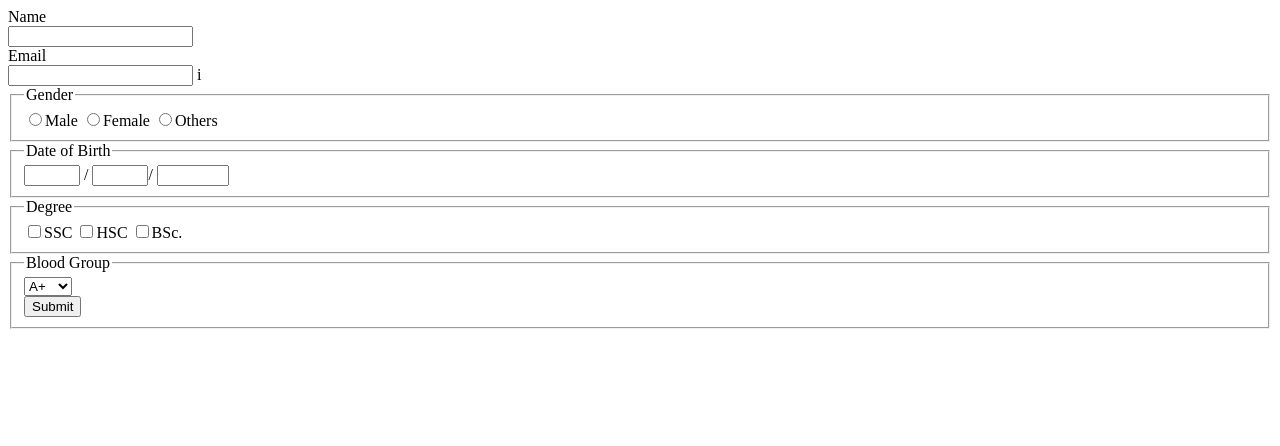
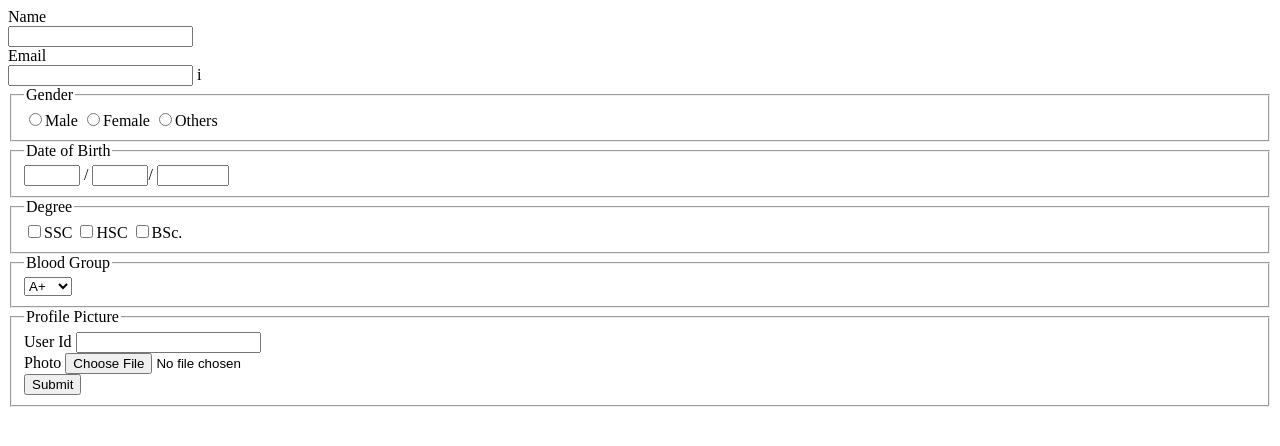
Before and after one commit to SamihaNoor/Summer_2020_Webtech, a PHP site: page /form.php in a window 1280 px wide. Shown: the top 446 px of the page. Run offline with PHP 8.4, Linux system fonts and the light colour scheme.

Commit message:
commit 7

```diff
--- a/LAB-3 [HTML-FORM] [PHP]/form.php
+++ b/LAB-3 [HTML-FORM] [PHP]/form.php
@@ -42,6 +42,11 @@
 						<option value="B-">B-</option>
 						<option value="O-">O-</option>
 					</select><br>
+		</fieldset>
+		<fieldset>
+			<legend>Profile Picture</legend>
+				User Id <input type="number" name="id"><br>
+				Photo <input type="file" name ="photo"><br>
 				<input type="submit" name="submit" value="Submit">
 		</fieldset>
 	</form>
```
Also changed, not shown: LAB-3 [HTML-FORM] [PHP]/backend.php (+9 -0 lines).
